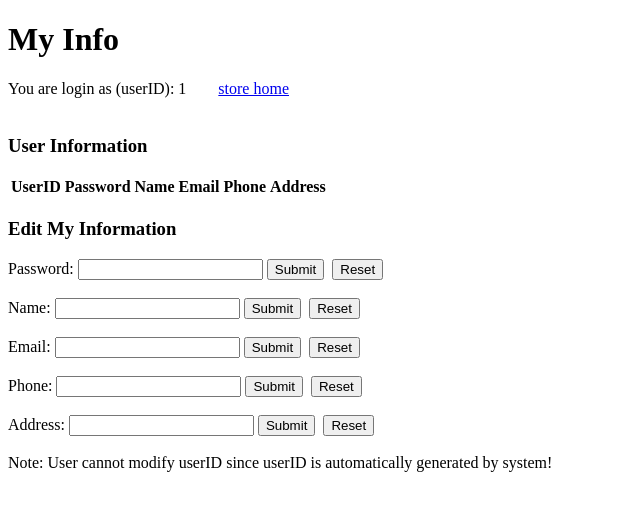
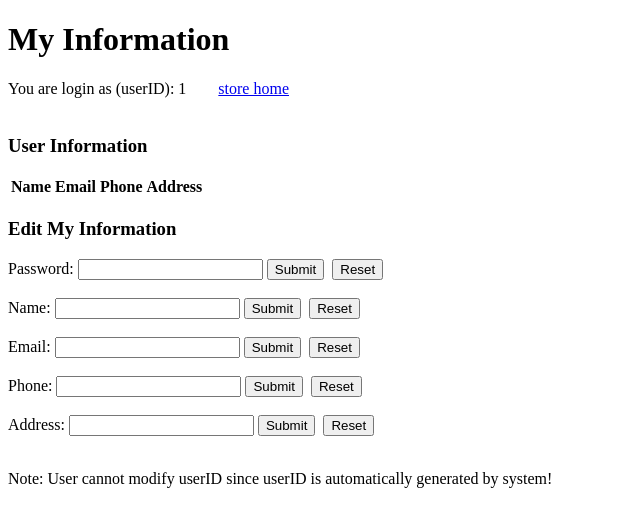
Before and after one commit to LonelyPorter/OnlineBookstore, a PHP site: page /myinfo.php in a window 1280 px wide. Shown: the top 527 px of the page, without its empty margins (0-640 px from the left). Run offline with PHP 8.4, Linux system fonts and the light colour scheme; the visitor is signed in with stand-in values (Sample User, id 1); data comes from the database, SQL or seed files in the repository; lists and menus that the app fills with data are empty.

Commit message:
Add Guest can't change password

```diff
--- a/myinfo.php
+++ b/myinfo.php
@@ -6,10 +6,10 @@
  <html lang="en" dir="ltr">
    <head>
      <meta charset="utf-8">
-     <title>Book Store</title>
+     <title>My Information</title>
    </head>
    <body>
-     <h1>My Info</h1>
+     <h1>My Information</h1>
 
      <?php
      // begin connection
@@ -28,43 +28,53 @@
      echo "<h3>User Information</h3>";
 
       // if password being changed
-    if(!empty($_POST['pwd'])) {
+      if (!empty($_POST['pwd'])) {
           $query = "UPDATE customers SET password = ? WHERE userID = ?;";
           $stmt = $mydb->prepare($query);
-        $stmt->bind_param('ii', $_POST['pwd'], $_SESSION['id']);
+          $stmt->bind_param('si', $_POST['pwd'], $_SESSION['id']);
           $stmt->execute();
+
+          echo "<p>*Password Updated!</p>";
       }
 
       // if name being changed
-    if(!empty($_POST['name'])) {
+      if (!empty($_POST['name'])) {
           $query = "UPDATE customers SET name = ? WHERE userID = ?;";
           $stmt = $mydb->prepare($query);
           $stmt->bind_param('si', $_POST['name'], $_SESSION['id']);
           $stmt->execute();
+
+          echo "<p>*Name Updated!</p>";
       }
 
       // if email being changed
-    if(!empty($_POST['email'])) {
+      if (!empty($_POST['email'])) {
           $query = "UPDATE customers SET email = ? WHERE userID = ?;";
           $stmt = $mydb->prepare($query);
           $stmt->bind_param('si', $_POST['email'], $_SESSION['id']);
           $stmt->execute();
+
+          echo "<p>*Email Updated!</p>";
       }
 
       // if phone being changed
-    if(!empty($_POST['phone'])) {
+      if (!empty($_POST['phone'])) {
           $query = "UPDATE customers SET phone = ? WHERE userID = ?;";
           $stmt = $mydb->prepare($query);
-        $stmt->bind_param('ii', $_POST['phone'], $_SESSION['id']);
+          $stmt->bind_param('si', $_POST['phone'], $_SESSION['id']);
           $stmt->execute();
+
+          echo "<p>*Phone Number Updated!</p>";
       }
 
       // if address being changed
-    if(!empty($_POST['addr'])) {
+      if (!empty($_POST['addr'])) {
           $query = "UPDATE customers SET address = ? WHERE userID = ?;";
           $stmt = $mydb->prepare($query);
           $stmt->bind_param('si', $_POST['addr'], $_SESSION['id']);
           $stmt->execute();
+
+          echo "<p>*Address Updated!</p>";
       }
 
       // get customer data
@@ -78,8 +88,6 @@
       echo "<table>
       <thead>
        <tr>
-          <th>UserID</th>
-          <th>Password</th>
         <th>Name</th>
         <th>Email</th>
         <th>Phone</th>
@@ -91,8 +99,8 @@
       echo "<tbody>";
       while ($row = mysqli_fetch_array($result, MYSQLI_ASSOC)) {
           echo "<tr>";
-            echo "<td>&emsp;".$row['userID']."&emsp;</td>";
-            echo "<td>&emsp;".$row['password']."&emsp;</td>";
+          // echo "<td>&emsp;".$row['userID']."&emsp;</td>";
+          // echo "<td>&emsp;".$row['password']."&emsp;</td>";
           echo "<td>&emsp;".$row['name']."&emsp;</td>";
           echo "<td>&emsp;".$row['email']."&emsp;</td>";
           echo "<td>&emsp;".$row['phone']."&emsp;</td>";
@@ -103,53 +111,66 @@
       }
 
       echo "</tbody></table>";
-
-        echo "<h3>Edit My Information</h3>";
-
-        // close database connection
       $result->free();
-        $mydb->close();
     ?>
 
+    <!-- Edit Information -->
+    <h3>Edit My Information</h3>
+
     <!-- Form for changing password -->
-    <form class="" action="" method="post">
+    <?php
+      $query = "SELECT * FROM Guest WHERE userID = ?;";
+      $stmt = $mydb->prepare($query);
+      $stmt->bind_param('i', $_SESSION['id']);
+      $stmt->execute();
+      $result = $stmt->get_result();
+
+      // if not guest then display change password setting
+      if (mysqli_num_rows($result) == 0) {
+          echo '<form class="" action="" method="post">
               <label>Password: </label>
-      <input type="password" name="pwd">
+              <input type="password" name="pwd" required>
               <button type="submit">Submit</button>&nbsp;
               <input type="reset" value="Reset"><br><br>
-    </form>
+            </form>';
+      }
+      $result->free();
+     ?>
+
     <!-- Form for changing name -->
     <form class="" action="" method="post">
       <label>Name: </label>
-      <input type="text" name="name">
+      <input type="text" name="name" required>
       <button type="submit">Submit</button>&nbsp;
       <input type="reset" value="Reset"><br><br>
     </form>
     <!-- Form for changing email -->
     <form class="" action="" method="post">
       <label>Email: </label>
-      <input type="text" name="email">
+      <input type="text" name="email" required>
       <button type="submit">Submit</button>&nbsp;
       <input type="reset" value="Reset"><br><br>
     </form>
     <!-- Form for changing phone number -->
     <form class="" action="" method="post">
       <label>Phone: </label>
-      <input type="text" name="phone">
+      <input type="text" name="phone" required>
       <button type="submit">Submit</button>&nbsp;
       <input type="reset" value="Reset"><br><br>
     </form>
    <!-- Form for changing address -->
     <form class="" action="" method="post">
       <label>Address: </label>
-      <input type="text" name="addr">
+      <input type="text" name="addr" required>
       <button type="submit">Submit</button>&nbsp;
       <input type="reset" value="Reset"><br><br>
     </form>
 
+    <p>Note: User cannot modify userID since userID is automatically generated by system!</p>
+
     <?php
-        // print hint information
-        echo "Note: User cannot modify userID since userID is automatically generated by system!";
+      // close database connection
+      $mydb->close();
     ?>
     </body>
 </html>
```
Lines whose indentation alone changed are shown as unchanged.
